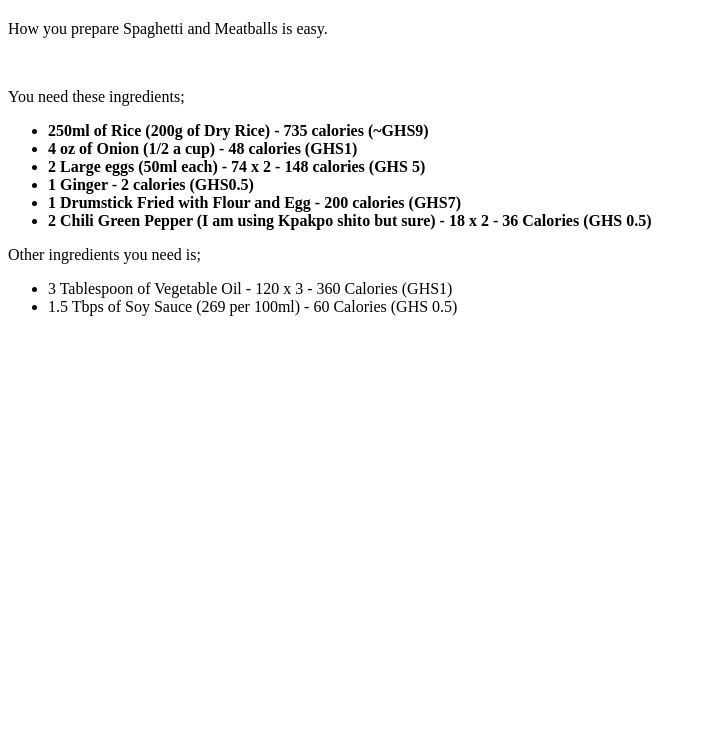
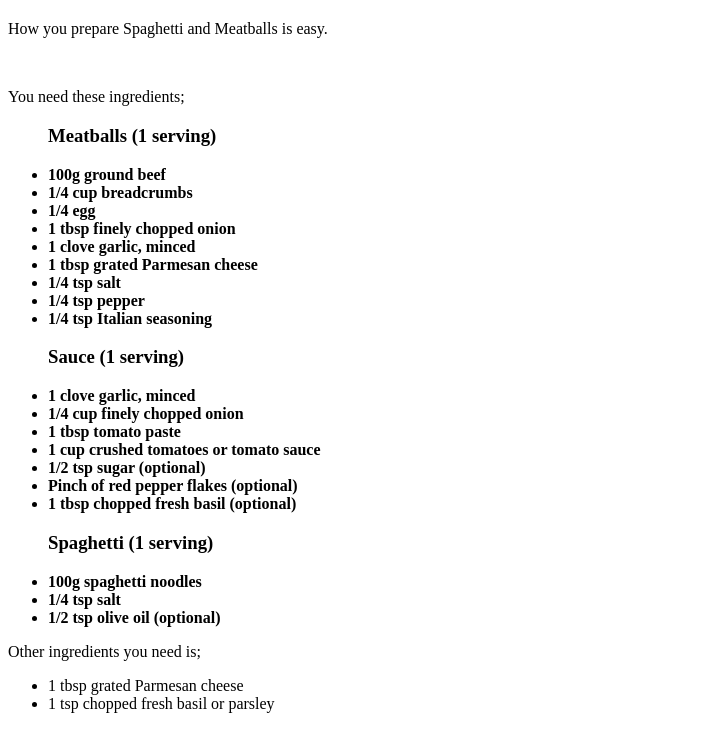
Before and after one commit to Ken-Stacks/recipe-webpage, a plain HTML site: page recipe-pages/spaghetti-and-meatballs.html in a window 1280 px wide. Shown: the part 696-1425 px from the top of the page, without its empty margins (0-706 px from the left). Before the commit the page ends 1028 px from the top, so only its background shows below. Drawn offline with Linux system fonts and the light colour scheme.

Commit message:
Changed Recipes and Ingredients for these 3 meals

```diff
--- a/recipe-pages/spaghetti-and-meatballs.html
+++ b/recipe-pages/spaghetti-and-meatballs.html
@@ -8,23 +8,41 @@
         <h1>Spaghetti and Meatballs </h1>
         <img src="../img/spaghetti-and-meatballs.jpg" width="500"  alt="Image of spaghetti-and-meatballs">
 
-<!-- I need to add ingredients in here for Spaghetti and Meatballs -->
         <p>How you prepare Spaghetti and Meatballs is easy.</p>
         <br>
         <p>You need these ingredients;</p>
         <ul><strong>
-            <li>250ml of Rice (200g of Dry Rice) - 735 calories (~GHS9)</li>
-            <li>4 oz of Onion (1/2 a cup) - 48 calories (GHS1)</li>
-            <li>2 Large eggs (50ml each) - 74 x 2 - 148 calories (GHS 5)</li>
-            <li>1 Ginger - 2 calories (GHS0.5)</li>
-            <li>1 Drumstick Fried with Flour and Egg - 200 calories (GHS7)</li>
-            <li> 2 Chili Green Pepper (I am using Kpakpo shito but sure) - 18 x 2 - 36 Calories (GHS 0.5)</li>
+            <h3>Meatballs (1 serving)</h3>
+            <li>100g ground beef</li>
+            <li>1/4 cup breadcrumbs</li>
+            <li>1/4 egg</li>
+            <li>1 tbsp finely chopped onion</li>
+            <li>1 clove garlic, minced</li>
+            <li>1 tbsp grated Parmesan cheese</li>
+            <li>1/4 tsp salt</li>
+            <li>1/4 tsp pepper</li>
+            <li>1/4 tsp Italian seasoning</li>
+
+            <h3>Sauce (1 serving)</h3>
+            <li>1 clove garlic, minced</li>
+            <li>1/4 cup finely chopped onion</li>
+            <li>1 tbsp tomato paste</li>
+            <li>1 cup crushed tomatoes or tomato sauce</li>
+            <li>1/2 tsp sugar (optional)</li>
+            <li>Pinch of red pepper flakes (optional)</li>
+            <li>1 tbsp chopped fresh basil (optional)</li>
+
+            <h3>Spaghetti (1 serving)</h3>
+            <li>100g spaghetti noodles</li>
+            <li>1/4 tsp salt</li>
+            <li>1/2 tsp olive oil (optional)</li>
+
         </strong>
         </ul>
         <p>Other ingredients you need is; </p>
         <ul>
-            <li>3 Tablespoon of Vegetable Oil - 120 x 3 - 360 Calories (GHS1)</li>
-            <li>1.5 Tbps of Soy Sauce (269 per 100ml) - 60 Calories (GHS 0.5)</li>
+            <li>1 tbsp grated Parmesan cheese</li>
+            <li>1 tsp chopped fresh basil or parsley</li>
         </ul>
     </body>
 </html>
```
Also changed, not shown: recipe-pages/banku-and-pepper.html (+12 -7 lines), recipe-pages/waakye-and-eggs.html (+11 -9 lines).
